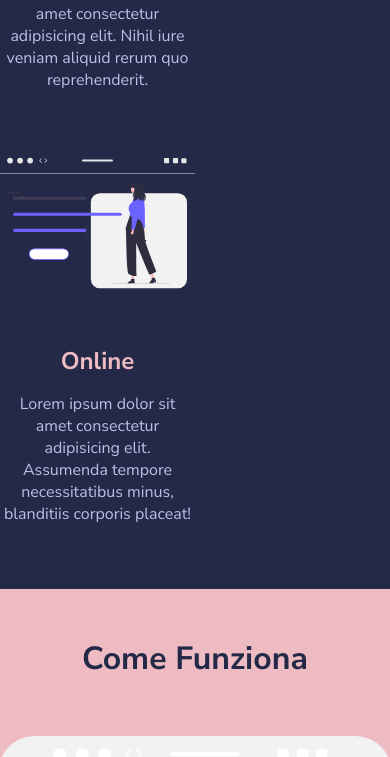
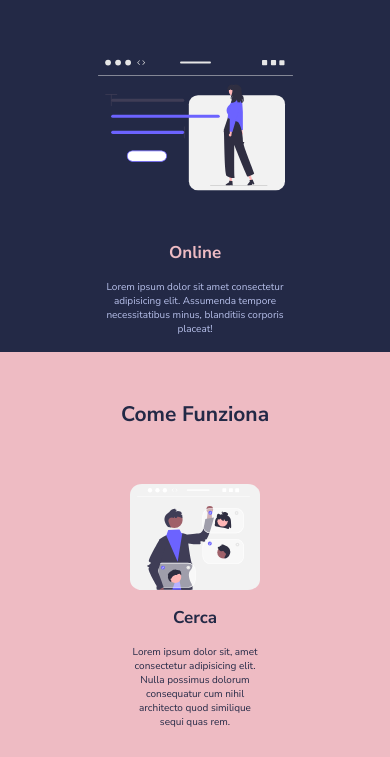
Before and after one commit to mihaipaulorban/html-css-resp-wannabe, a plain HTML site: page index.html in a window 390 px wide. Shown: the part 538-1295 px from the top of the page. Drawn offline with Linux system fonts and the light colour scheme.

Commit message:
fix: center items, responsive content on

```diff
--- a/css/style.css
+++ b/css/style.css
@@ -128,23 +128,13 @@ img {
      SOLUZIONE RESPONSIVE
   ************************************************/
 
-
  .container {
      width: 100%;
  }
 
  @media screen and (max-width: 768px) {
      .why-us .col-left img {
-        max-width: 50%;
-    }
-
-    @media screen and (max-width: 768px) {
-        .steps .col {
-            width: 100%;
-        }
-        .steps .col img {
-            height: auto;
-        }
+         max-width: 80%;
      }
  }
 
@@ -152,30 +142,70 @@ img {
      .container {
          width: 100%;
          padding: 0;
-        display: flex;
-        flex-direction: column;
          align-items: center;
          justify-content: center;
+         display: flex;
      }
 
      .col {
          width: 100%;
          padding: 1rem 0;
          flex-direction: column;
+         justify-content: center;
+         align-items: center;
          display: flex;
+     }
+
+     h2 {
+        text-align: center;
+        margin: 10 0;
+
+     }
+
+     .card{
+        display: flex;
+        flex-direction: column;
+        align-items: center;
         justify-content: center;
      }
-
      .steps .col img {
          height: auto;
+     }
+
+     .text {
+        font-size: 10px;
+     }
+
+     .title {
+        font-size: 17px;
+
+     }
+
+     .container h2 {
+        font-size: 21px;
+     }
+
+     .lessons .container,
+     .steps .container,
+     .why-us .container {
+        flex-direction: column;
+        justify-content: center;
+        align-items: center;
      }
 
      .row {
          flex-direction: column;
          justify-content: center;
+         align-items: center;
      }
 
      .why-us {
-        background-color: black;
+         background-color: rgb(26, 26, 26);
+         margin: 0;
+         padding-top: 20px;
+     }
+
+     .steps{
+        margin: 0;
      }
  }
```
Lines whose indentation alone changed are shown as unchanged.
